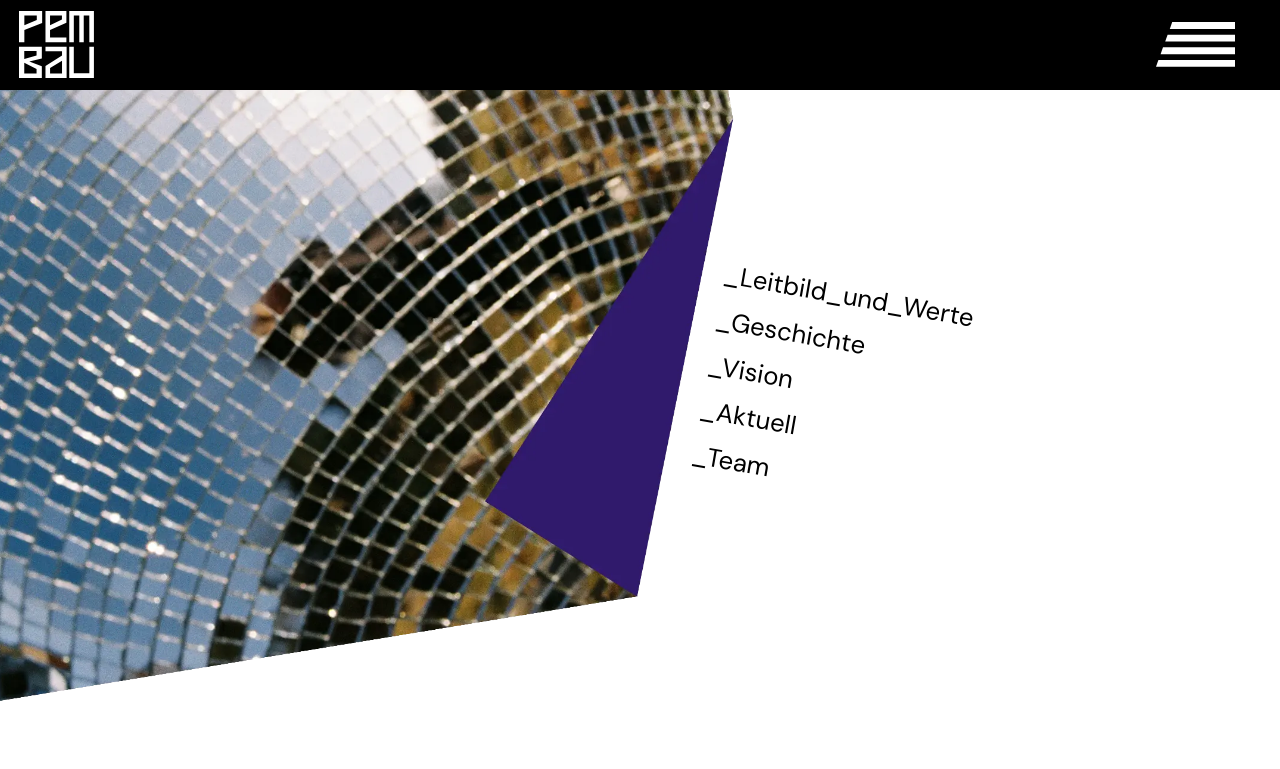
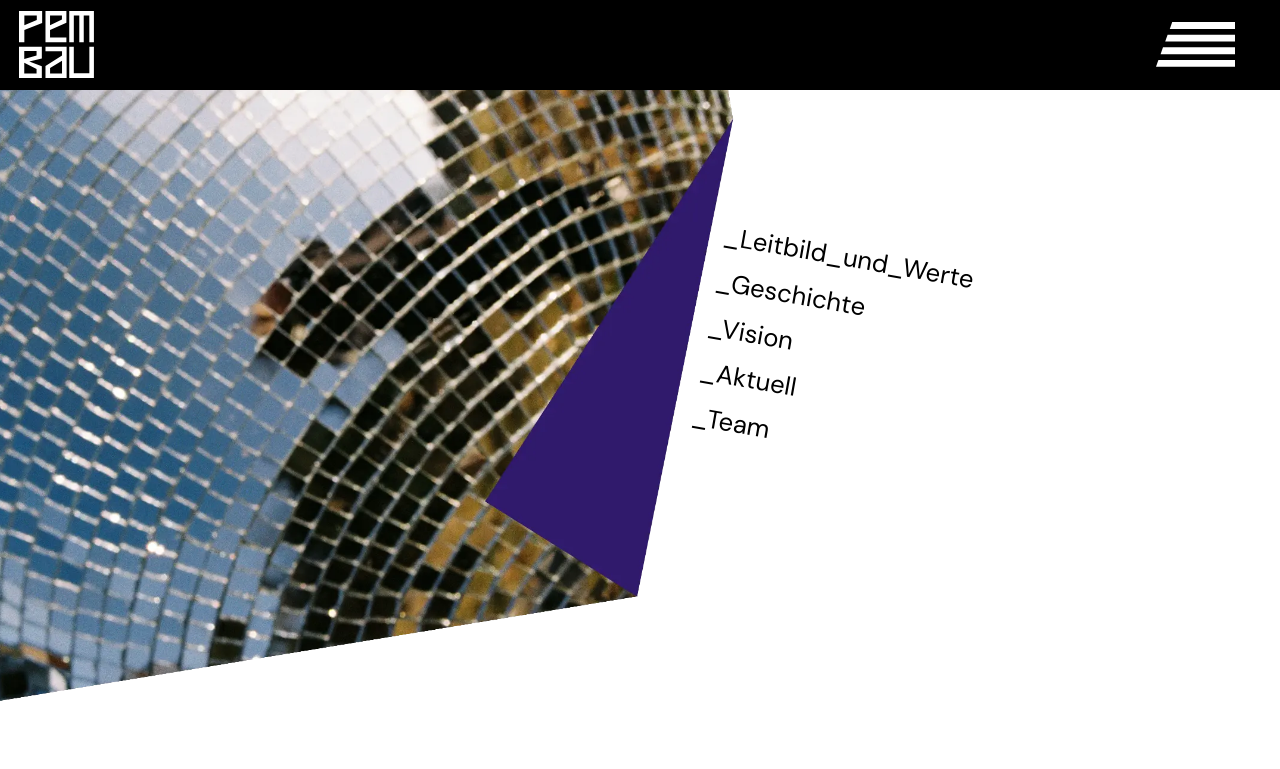
Before and after one commit to Knolldeboll/Pembau, a React (Vite) app in the folder pembau/: page /Pembau/About in a window 1280 px wide. Shown: the top 769 px of the page. Built offline with nearby package versions, Linux system fonts and the light colour scheme.

Commit message:
all stylable text now is responsive

```diff
--- a/pembau/src/AboutAktuell.tsx
+++ b/pembau/src/AboutAktuell.tsx
@@ -71,7 +71,7 @@ const AboutAktuell = () => {
       >
         <div style={{
           flex: "1 1 60%",
-          minWidth: "650px",
+          minWidth: "550px",
           transform: " translateX(-17vw) translateY(-8vw)",
           zIndex: "1"
         }}>
@@ -88,7 +88,7 @@ const AboutAktuell = () => {
             minWidth: "170px",
             zIndex: "2",
             alignSelf: "center",
-            transform: " translateY(-2vw) translateX(-25vw) rotate(10deg)   ",
+            transform: " translateY(-5vw) translateX(-25vw) rotate(10deg)   ",
 
           }}
         >
--- a/pembau/src/style.css
+++ b/pembau/src/style.css
@@ -17,9 +17,6 @@ html {
 }
 
 
-.textframe {
-  transform: translateX(10vw);
-}
 
 .headline {
   font-family: "DM Sans", sans-serif;
@@ -74,25 +71,10 @@ a {
 
 }
 
-#start_about {
-  .h2 {
-    font-family: "DM Sans";
-    font-weight: 400;
-    font-size: clamp(1.3rem, 2vw, 2rem);
-    color: black;
-  }
-}
 
 
 
-#sidemenu {
-  .h4 {
-    font-family: "DM Sans";
-    font-weight: 700;
-    font-size: max(1rem, 2.7vw);
-    color: black;
-  }
-}
+
 
 .h4 {
   font-family: "DM Sans";
@@ -116,6 +98,9 @@ a {
   color: #FF6400;
   fill: #FF6400;
 }
+
+
+/*COMPONENTS */
 
 .collapsetextwrapper {
 
@@ -152,6 +137,33 @@ a {
 
 }
 
+/*Landing Page Custom */
+
+/*die freien texte auf der Lp heißen textframe.*/
+
+.textframe {
+  transform: translateX(10vw);
+
+}
+
+.textframe h2 {
+  font-size: clamp(1.5rem, 2vw, 2rem);
+}
+
+.textframe p {
+  font-size: clamp(1rem, 1.2vw, 1.2rem);
+}
+
+/*Custom about */
+#start_about {
+  .h2 {
+    font-family: "DM Sans";
+    font-weight: 400;
+    font-size: clamp(1.3rem, 2vw, 2rem);
+    color: black;
+  }
+}
+
 /* ausser bei grundstück und geschichte, da no net.*/
 #grundstück {
   .collapsetextwrapper h2 {
@@ -171,6 +183,8 @@ a {
 
   }
 }
+
+
 
 
 /*MENU STUFF*/
@@ -196,6 +210,16 @@ a {
 
 /*HEAD ENDE*/
 
+
+/**SIDEMENU*/
+#sidemenu {
+  .h4 {
+    font-family: "DM Sans";
+    font-weight: 700;
+    font-size: max(1rem, 2.7vw);
+    color: black;
+  }
+}
 
 /*FOOTER*/
 
@@ -311,6 +335,8 @@ a {
 
 
 /*FOOTER ENDE*/
+
+
 
 
 
```
